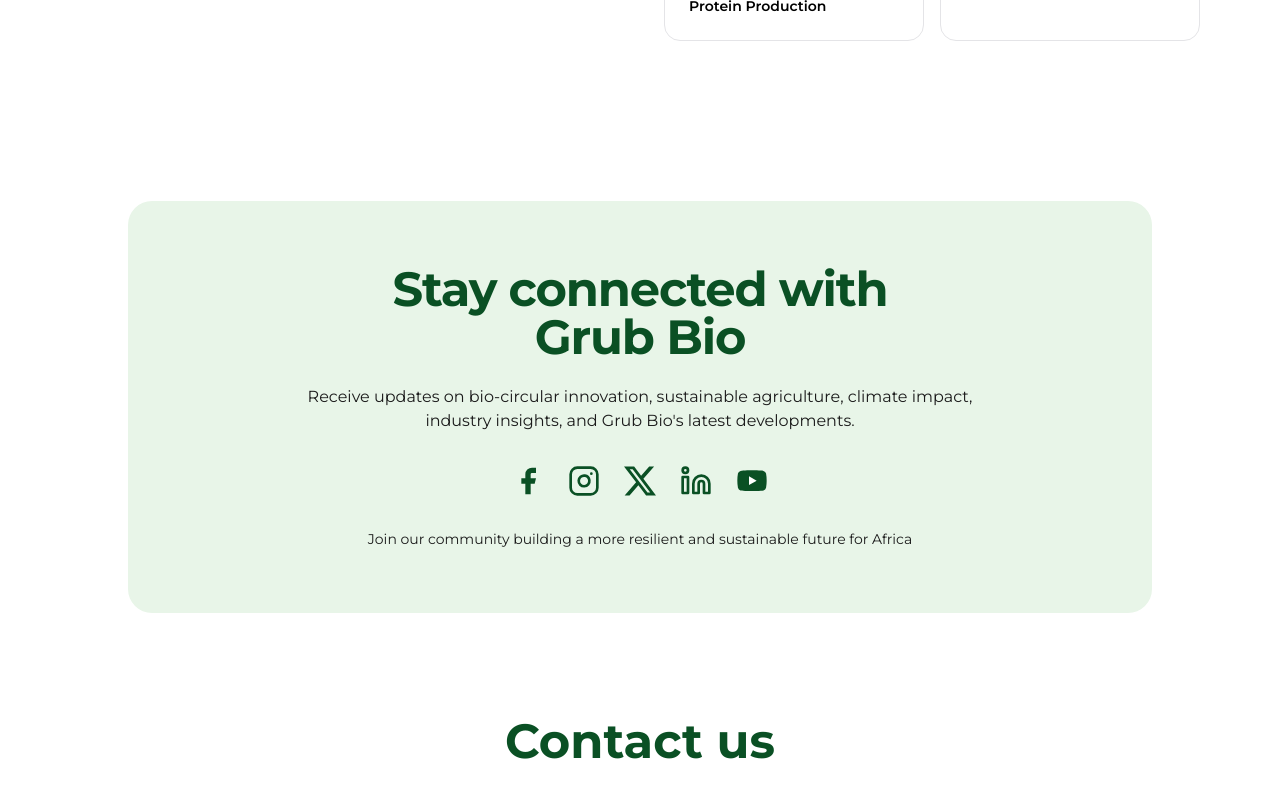
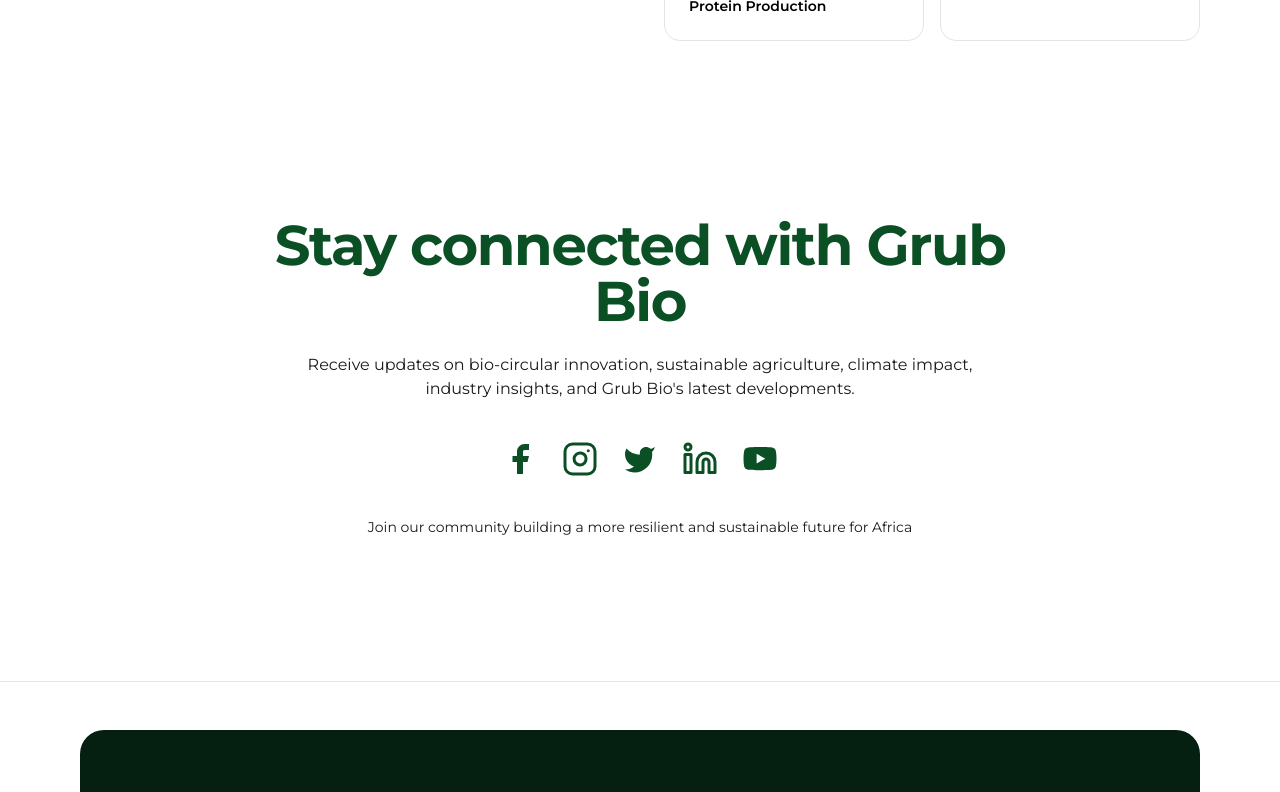
Before and after one commit to heropaulexy79/cirubio, a Next.js app: page / in a window 1280 px wide. Shown: the part 5300-6092 px from the top of the page. Built offline with nearby package versions, Linux system fonts and the light colour scheme.

Commit message:
new changes

```diff
--- a/src/app/about/page.tsx
+++ b/src/app/about/page.tsx
@@ -7,6 +7,7 @@
 import { CircularProduction } from "@/components/about/circular-production"
 import { ResourceRecovery } from "@/components/about/resource-recovery"
 import { SdgGoals } from "@/components/about/sdg-goals"
+import { NewsletterSection } from "@/components/footer/site-footer"
 
 export const metadata = {
   title: "About Us | Grub Bio",
@@ -24,6 +25,7 @@
       <CircularProduction />
       <ResourceRecovery />
       <SdgGoals />
+      <NewsletterSection />
     </div>
   )
 }
--- a/src/app/layout.tsx
+++ b/src/app/layout.tsx
@@ -2,8 +2,7 @@
 import { Montserrat } from "next/font/google";
 import "./globals.css";
 import { FloatingNav } from "@/components/navbar/floating-nav";
-import { NewsletterSection, SiteFooter } from "@/components/footer/site-footer";
-import { ContactUsSection } from "@/components/sections/contact-us-section";
+import { SiteFooter } from "@/components/footer/site-footer";
 
 const montserrat = Montserrat({
   subsets: ["latin"],
@@ -28,8 +27,6 @@
         <main className="flex-grow flex flex-col">
           {children}
         </main>
-        <NewsletterSection />
-        <ContactUsSection />
         <SiteFooter />
       </body>
     </html>
--- a/src/app/page.tsx
+++ b/src/app/page.tsx
@@ -6,6 +6,7 @@
 import { ServicesSection } from "@/components/sections/services-section"
 import { DataSustainabilitySection } from "@/components/sections/data-sustainability-section"
 import { ImpactMetricsSection } from "@/components/sections/impact-metrics-section"
+import { NewsletterSection } from "@/components/footer/site-footer"
 
 export default function Home() {
   return (
@@ -18,6 +19,7 @@
       <ServicesSection />
       <DataSustainabilitySection />
       <ImpactMetricsSection />
+      <NewsletterSection />
     </main>
   )
 }
--- a/src/app/products/page.tsx
+++ b/src/app/products/page.tsx
@@ -5,6 +5,8 @@
 import { OrganicFertilizer } from "@/components/products/organic-fertilizer"
 import { ProductsCta } from "@/components/products/products-cta"
 import { ProductsFaq } from "@/components/products/products-faq"
+import { ProductsNewsletterSection } from "@/components/products/products-newsletter"
+import { ContactUsSection } from "@/components/sections/contact-us-section"
 
 export const metadata = {
   title: "Our Products | Grub Bio",
@@ -20,6 +22,8 @@
       <OrganicFertilizer />
       <ProductsCta />
       <ProductsFaq />
+      <ProductsNewsletterSection />
+      <ContactUsSection />
     </div>
   )
 }
--- a/src/components/footer/site-footer.tsx
+++ b/src/components/footer/site-footer.tsx
@@ -5,35 +5,35 @@
 
 export function NewsletterSection() {
   return (
-    <section className="pt-20 pb-10 bg-white">
+    <section className="py-24">
       <Container>
-        <div className="mx-auto flex flex-col items-center text-center bg-[#E8F5E8] rounded-[24px] py-16 px-6 md:px-12 w-full max-w-5xl">
-          <h2 className="mb-6 text-3xl font-bold tracking-tight text-[#0A5024] md:text-4xl lg:text-5xl">
-            Stay connected with<br/>Grub Bio
+        <div className="mx-auto flex max-w-3xl flex-col items-center text-center">
+          <h2 className="mb-6 text-4xl font-bold tracking-tight text-[#0A5024] md:text-5xl lg:text-[56px]">
+            Stay connected with Grub Bio
           </h2>
-          <p className="mb-8 text-sm md:text-base text-[#1B1B1B] max-w-2xl">
+          <p className="mb-10 text-base text-[#1B1B1B] max-w-2xl">
             Receive updates on bio-circular innovation, sustainable agriculture, climate impact, industry insights, and Grub Bio's latest developments.
           </p>
 
           <div className="flex items-center gap-6 text-[#0A5024]">
             <a href="#" className="transition-colors hover:opacity-80">
-              <svg xmlns="http://www.w3.org/2000/svg" width="32" height="32" viewBox="0 0 24 24" fill="currentColor" stroke="none" className="lucide lucide-facebook"><path d="M18 2h-3a5 5 0 0 0-5 5v3H7v4h3v8h4v-8h3l1-4h-4V7a1 1 0 0 1 1-1h3z" /></svg>
+              <svg xmlns="http://www.w3.org/2000/svg" width="36" height="36" viewBox="0 0 24 24" fill="currentColor" stroke="none" className="lucide lucide-facebook"><path d="M18 2h-3a5 5 0 0 0-5 5v3H7v4h3v8h4v-8h3l1-4h-4V7a1 1 0 0 1 1-1h3z" /></svg>
             </a>
             <a href="#" className="transition-colors hover:opacity-80">
-              <svg xmlns="http://www.w3.org/2000/svg" width="32" height="32" viewBox="0 0 24 24" fill="none" stroke="currentColor" strokeWidth="2" strokeLinecap="round" strokeLinejoin="round" className="lucide lucide-instagram"><rect width="20" height="20" x="2" y="2" rx="5" ry="5" /><path d="M16 11.37A4 4 0 1 1 12.63 8 4 4 0 0 1 16 11.37z" /><line x1="17.5" x2="17.51" y1="6.5" y2="6.5" /></svg>
+              <svg xmlns="http://www.w3.org/2000/svg" width="36" height="36" viewBox="0 0 24 24" fill="none" stroke="currentColor" strokeWidth="2" strokeLinecap="round" strokeLinejoin="round" className="lucide lucide-instagram"><rect width="20" height="20" x="2" y="2" rx="5" ry="5" /><path d="M16 11.37A4 4 0 1 1 12.63 8 4 4 0 0 1 16 11.37z" /><line x1="17.5" x2="17.51" y1="6.5" y2="6.5" /></svg>
             </a>
             <a href="#" className="transition-colors hover:opacity-80">
-              <svg xmlns="http://www.w3.org/2000/svg" width="32" height="32" viewBox="0 0 24 24" fill="currentColor" stroke="none" className="lucide lucide-twitter"><path d="M18.901 1.153h3.68l-8.04 9.19L24 22.846h-7.406l-5.8-7.584-6.638 7.584H.474l8.6-9.83L0 1.154h7.594l5.243 6.932ZM17.61 20.644h2.039L6.486 3.24H4.298Z" /></svg>
+              <svg xmlns="http://www.w3.org/2000/svg" width="36" height="36" viewBox="0 0 24 24" fill="currentColor" stroke="none" className="lucide lucide-twitter"><path d="M22 4s-.7 2.1-2 3.4c1.6 10-9.4 17.3-18 11.6 2.2.1 4.4-.6 6-2C3 15.5.5 9.6 3 5c2.2 2.6 5.6 4.1 9 4-.9-4.2 4-6.6 7-3.8 1.1 0 3-1.2 3-1.2z" /></svg>
             </a>
             <a href="#" className="transition-colors hover:opacity-80">
-              <svg xmlns="http://www.w3.org/2000/svg" width="32" height="32" viewBox="0 0 24 24" fill="none" stroke="currentColor" strokeWidth="2" strokeLinecap="round" strokeLinejoin="round" className="lucide lucide-linkedin"><path d="M16 8a6 6 0 0 1 6 6v7h-4v-7a2 2 0 0 0-2-2 2 2 0 0 0-2 2v7h-4v-7a6 6 0 0 1 6-6z" /><rect width="4" height="12" x="2" y="9" /><circle cx="4" cy="4" r="2" /></svg>
+              <svg xmlns="http://www.w3.org/2000/svg" width="36" height="36" viewBox="0 0 24 24" fill="none" stroke="currentColor" strokeWidth="2" strokeLinecap="round" strokeLinejoin="round" className="lucide lucide-linkedin"><path d="M16 8a6 6 0 0 1 6 6v7h-4v-7a2 2 0 0 0-2-2 2 2 0 0 0-2 2v7h-4v-7a6 6 0 0 1 6-6z" /><rect width="4" height="12" x="2" y="9" /><circle cx="4" cy="4" r="2" /></svg>
             </a>
             <a href="#" className="transition-colors hover:opacity-80">
-               <svg xmlns="http://www.w3.org/2000/svg" width="32" height="32" viewBox="0 0 24 24" fill="currentColor" stroke="none" className="lucide lucide-youtube"><path d="M22.54 6.42a2.78 2.78 0 0 0-1.94-2C18.88 4 12 4 12 4s-6.88 0-8.6.46a2.78 2.78 0 0 0-1.94 2A29 29 0 0 0 1 11.75a29 29 0 0 0 .46 5.33 2.78 2.78 0 0 0 1.94 2c1.72.46 8.6.46 8.6.46s6.88 0 8.6-.46a2.78 2.78 0 0 0 1.94-2 29 29 0 0 0 .46-5.33 29 29 0 0 0-.46-5.33z"/><polygon points="9.75 15.02 15.5 11.75 9.75 8.48 9.75 15.02" fill="white"/></svg>
+               <svg xmlns="http://www.w3.org/2000/svg" width="36" height="36" viewBox="0 0 24 24" fill="currentColor" stroke="none" className="lucide lucide-youtube"><path d="M22.54 6.42a2.78 2.78 0 0 0-1.94-2C18.88 4 12 4 12 4s-6.88 0-8.6.46a2.78 2.78 0 0 0-1.94 2A29 29 0 0 0 1 11.75a29 29 0 0 0 .46 5.33 2.78 2.78 0 0 0 1.94 2c1.72.46 8.6.46 8.6.46s6.88 0 8.6-.46a2.78 2.78 0 0 0 1.94-2 29 29 0 0 0 .46-5.33 29 29 0 0 0-.46-5.33z"/><polygon points="9.75 15.02 15.5 11.75 9.75 8.48 9.75 15.02" fill="white"/></svg>
             </a>
           </div>
 
-          <p className="mt-8 text-sm text-[#1B1B1B]">
+          <p className="mt-10 text-sm text-[#1B1B1B]">
             Join our community building a more resilient and sustainable future for Africa
           </p>
         </div>
--- /dev/null
+++ b/src/components/products/products-newsletter.tsx
@@ -0,0 +1,42 @@
+"use client"
+
+import { Container } from "@/components/ui/container"
+
+export function ProductsNewsletterSection() {
+  return (
+    <section className="pt-20 pb-10 bg-white">
+      <Container>
+        <div className="mx-auto flex flex-col items-center text-center bg-[#E8F5E8] rounded-[24px] py-16 px-6 md:px-12 w-full max-w-5xl">
+          <h2 className="mb-6 text-3xl font-bold tracking-tight text-[#0A5024] md:text-4xl lg:text-5xl">
+            Stay connected with<br/>Grub Bio
+          </h2>
+          <p className="mb-8 text-sm md:text-base text-[#1B1B1B] max-w-2xl">
+            Receive updates on bio-circular innovation, sustainable agriculture, climate impact, industry insights, and Grub Bio's latest developments.
+          </p>
+
+          <div className="flex items-center gap-6 text-[#0A5024]">
+            <a href="#" className="transition-colors hover:opacity-80">
+              <svg xmlns="http://www.w3.org/2000/svg" width="32" height="32" viewBox="0 0 24 24" fill="currentColor" stroke="none" className="lucide lucide-facebook"><path d="M18 2h-3a5 5 0 0 0-5 5v3H7v4h3v8h4v-8h3l1-4h-4V7a1 1 0 0 1 1-1h3z" /></svg>
+            </a>
+            <a href="#" className="transition-colors hover:opacity-80">
+              <svg xmlns="http://www.w3.org/2000/svg" width="32" height="32" viewBox="0 0 24 24" fill="none" stroke="currentColor" strokeWidth="2" strokeLinecap="round" strokeLinejoin="round" className="lucide lucide-instagram"><rect width="20" height="20" x="2" y="2" rx="5" ry="5" /><path d="M16 11.37A4 4 0 1 1 12.63 8 4 4 0 0 1 16 11.37z" /><line x1="17.5" x2="17.51" y1="6.5" y2="6.5" /></svg>
+            </a>
+            <a href="#" className="transition-colors hover:opacity-80">
+              <svg xmlns="http://www.w3.org/2000/svg" width="32" height="32" viewBox="0 0 24 24" fill="currentColor" stroke="none" className="lucide lucide-twitter"><path d="M18.901 1.153h3.68l-8.04 9.19L24 22.846h-7.406l-5.8-7.584-6.638 7.584H.474l8.6-9.83L0 1.154h7.594l5.243 6.932ZM17.61 20.644h2.039L6.486 3.24H4.298Z" /></svg>
+            </a>
+            <a href="#" className="transition-colors hover:opacity-80">
+              <svg xmlns="http://www.w3.org/2000/svg" width="32" height="32" viewBox="0 0 24 24" fill="none" stroke="currentColor" strokeWidth="2" strokeLinecap="round" strokeLinejoin="round" className="lucide lucide-linkedin"><path d="M16 8a6 6 0 0 1 6 6v7h-4v-7a2 2 0 0 0-2-2 2 2 0 0 0-2 2v7h-4v-7a6 6 0 0 1 6-6z" /><rect width="4" height="12" x="2" y="9" /><circle cx="4" cy="4" r="2" /></svg>
+            </a>
+            <a href="#" className="transition-colors hover:opacity-80">
+               <svg xmlns="http://www.w3.org/2000/svg" width="32" height="32" viewBox="0 0 24 24" fill="currentColor" stroke="none" className="lucide lucide-youtube"><path d="M22.54 6.42a2.78 2.78 0 0 0-1.94-2C18.88 4 12 4 12 4s-6.88 0-8.6.46a2.78 2.78 0 0 0-1.94 2A29 29 0 0 0 1 11.75a29 29 0 0 0 .46 5.33 2.78 2.78 0 0 0 1.94 2c1.72.46 8.6.46 8.6.46s6.88 0 8.6-.46a2.78 2.78 0 0 0 1.94-2 29 29 0 0 0 .46-5.33 29 29 0 0 0-.46-5.33z"/><polygon points="9.75 15.02 15.5 11.75 9.75 8.48 9.75 15.02" fill="white"/></svg>
+            </a>
+          </div>
+
+          <p className="mt-8 text-sm text-[#1B1B1B]">
+            Join our community building a more resilient and sustainable future for Africa
+          </p>
+        </div>
+      </Container>
+    </section>
+  )
+}
```
